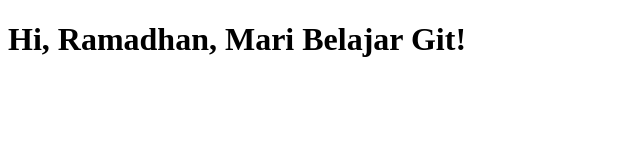
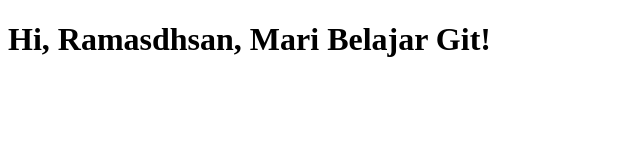
Before and after one commit to mramadhanrh/revou-belajar-git, a plain HTML site: page index.html in a window 1280 px wide. Shown: the whole page, without its empty margins (0-640 px from the left). Drawn offline with Linux system fonts and the light colour scheme.

Commit message:
commit 2

```diff
--- a/index.html
+++ b/index.html
@@ -6,6 +6,6 @@
     <title>RevoU Belajar Git</title>
   </head>
   <body>
-    <h1>Hi, Ramadhan, Mari Belajar Git!</h1>
+    <h1>Hi, Ramasdhsan, Mari Belajar Git!</h1>
   </body>
 </html>
```
